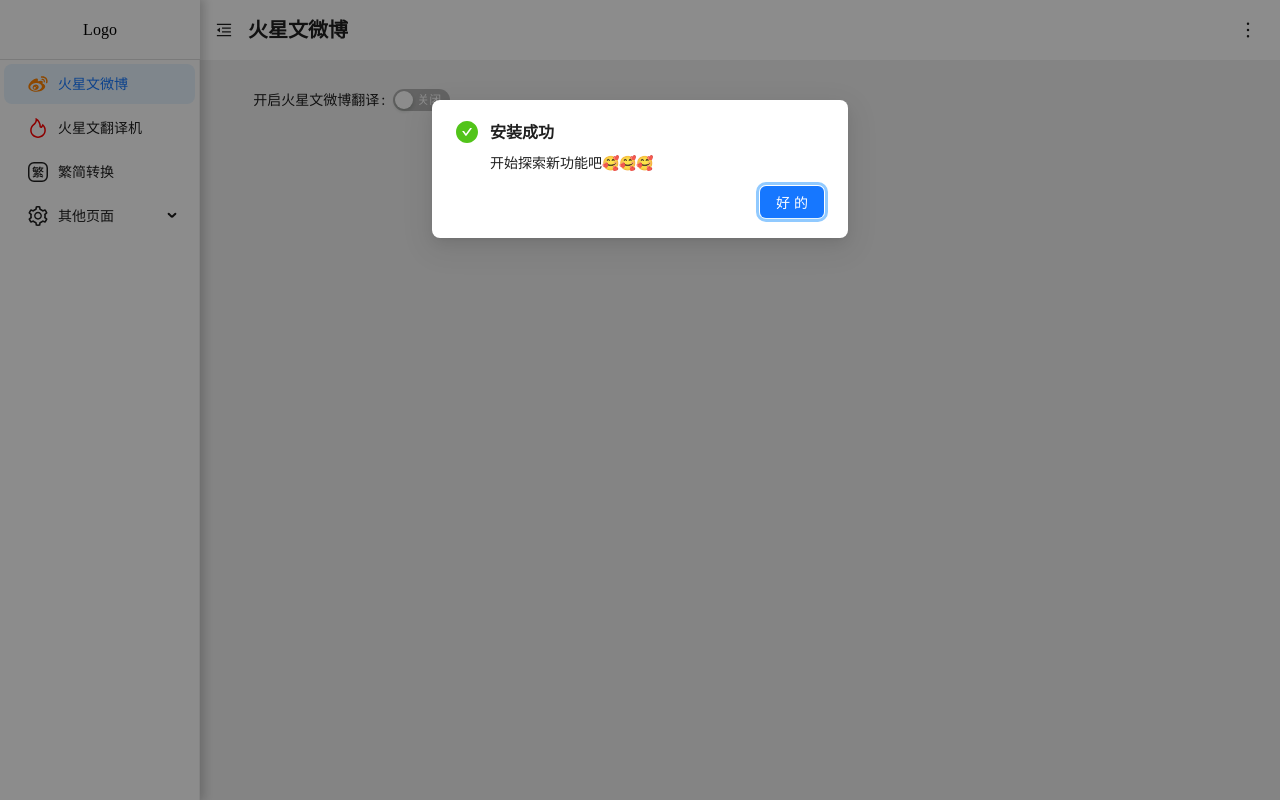
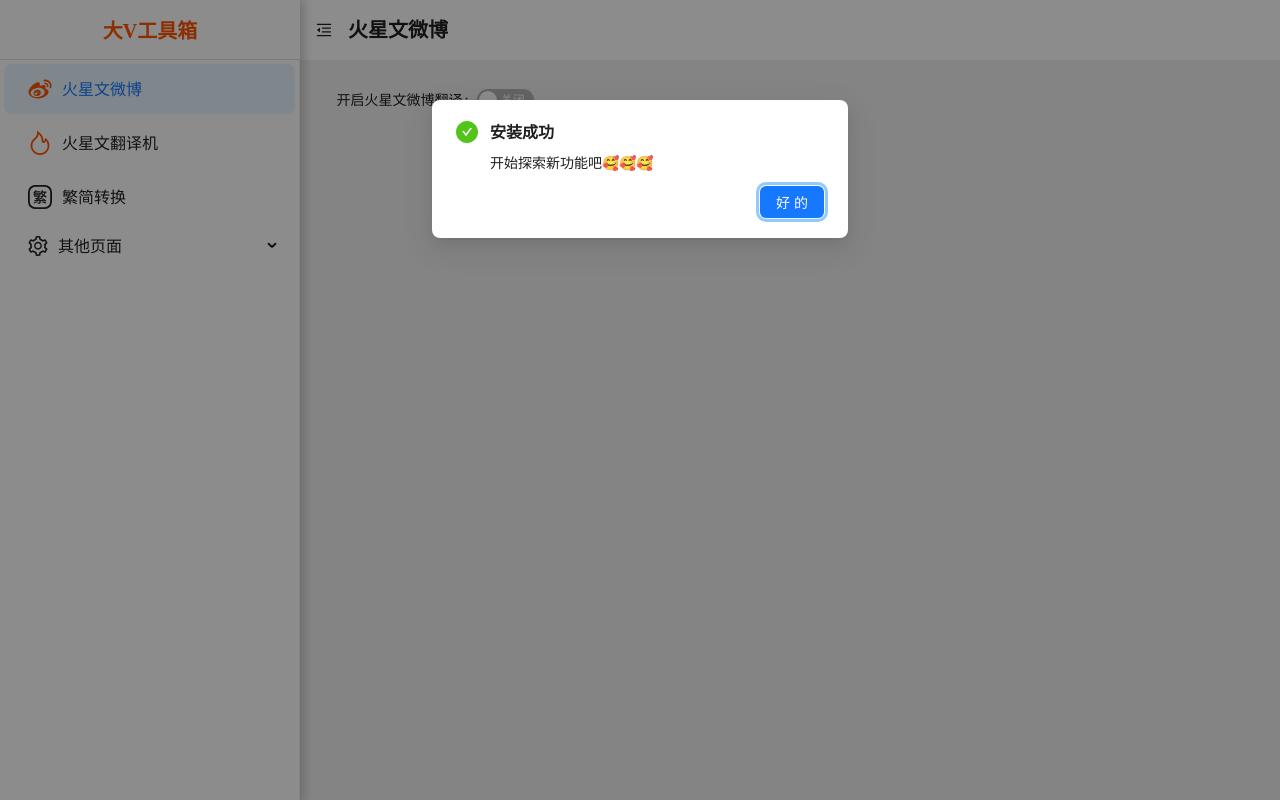
Before and after one commit to jsoncode/chrome-extension-v3-antd-react-template, a React (Create React App) app: page /#/Weibo in a window 1280 px wide. Built offline with nearby package versions, Linux system fonts and the light colour scheme.

Commit message:
feat: 优化样式

```diff
--- a/src/index.css
+++ b/src/index.css
@@ -1,5 +1,5 @@
 :root {
-    --menu-max-width: 200px;
+    --menu-max-width: 300px;
     --menu-shadow: 2px 0 10px 2px rgba(0, 0, 0, 0.2);
     --page-header-heading: 1px 0 1px 1px rgba(0, 0, 0, 0.2);
     --hljs-background: #001529;
--- a/src/pages/Fanti/index.tsx
+++ b/src/pages/Fanti/index.tsx
@@ -73,7 +73,7 @@
                     onChange={onChangeNew}
                     value={newTxt}
                     rows={30}
-                    placeholder={'这里将生成火星文字'}
+                    placeholder={'这里将生成繁体内容'}
                 />
             </div>
         </div>
--- a/src/pages/Huoxing/index.tsx
+++ b/src/pages/Huoxing/index.tsx
@@ -1,7 +1,7 @@
 import React, {FC, useState} from 'react';
 import Container from '@/components/Container'
 import {Button, Input, message} from 'antd';
-import {LoginOutlined} from '@ant-design/icons'
+import {ArrowRightOutlined} from '@ant-design/icons'
 import {translateHuoxing} from "@/utils";
 import styles from './index.module.less'
 
@@ -41,7 +41,7 @@
                 <Button
                     size={'large'}
                     type="primary"
-                    icon={<LoginOutlined/>}
+                    icon={<ArrowRightOutlined/>}
                     onClick={() => {
                         transformTxt()
                     }}
--- a/src/pages/index.module.less
+++ b/src/pages/index.module.less
@@ -13,7 +13,17 @@
     transition-duration: .3s;
 
     &.collapsed {
-      max-width: 80px;
+      max-width: 110px;
+
+      .menu {
+        width: 110px;
+
+        :global {
+          .ant-menu-item {
+            padding-inline: calc(50% - 16px);
+          }
+        }
+      }
     }
 
     .logo {
@@ -23,6 +33,9 @@
       align-items: center;
       justify-content: center;
       border-bottom: 1px solid #ddd;
+      font-weight: 800;
+      font-size: 20px;
+      color: #f50;
     }
 
     .menu {
@@ -30,6 +43,23 @@
       overflow-y: auto;
       overflow-x: hidden;
       user-select: none;
+
+      :global {
+        .ant-menu-item {
+          height: 50px;
+          line-height: 50px;
+
+        }
+
+        .ant-menu-item-icon {
+          font-size: 24px;
+          line-height: 50px;
+        }
+
+        .ant-menu-title-content {
+          font-size: 16px;
+        }
+      }
     }
 
   }
--- a/src/pages/index.tsx
+++ b/src/pages/index.tsx
@@ -157,26 +157,26 @@
         // }
     }, [])
 
-    const menu: any = (
-        <Menu
-            style={{minWidth: 100}}
-            items={[
-                {
-                    key: '1',
-                    label: 'menu1',
-                },
-                {
-                    key: '2',
-                    label: 'menu2',
-                },
-            ]}
-        />
-    );
+    // const menu: any = (
+    //     <Menu
+    //         style={{minWidth: 100}}
+    //         items={[
+    //             {
+    //                 key: '1',
+    //                 label: 'menu1',
+    //             },
+    //             {
+    //                 key: '2',
+    //                 label: 'menu2',
+    //             },
+    //         ]}
+    //     />
+    // );
 
     return <div className={styles.page}>
         <div className={`${styles.menuWrap} ${collapsed ? styles.collapsed : ''}`}>
             <div className={styles.logo}>
-                Logo
+                大V工具箱
             </div>
             <Menu
                 mode="inline"
@@ -197,11 +197,11 @@
                     setCollapsed(!collapsed)
                 }}
                 backIcon={collapsed ? <MenuUnfoldOutlined/> : <MenuFoldOutlined/>}
-                extra={[
+                /*extra={[
                     <Dropdown key="more" overlay={menu} placement="bottomRight">
                         <Button type="text" icon={<MoreOutlined style={{fontSize: 20}}/>}/>
                     </Dropdown>
-                ]}
+                ]}*/
             >
                 <Outlet/>
             </PageHeader>
--- a/src/router/List.tsx
+++ b/src/router/List.tsx
@@ -9,14 +9,14 @@
 const list = [
     {
         label: '火星文微博',
-        icon: <WeiboOutlined style={{color: '#ff8200', fontSize: 20}}/>,
+        icon: <WeiboOutlined style={{color: '#f50'}}/>,
         route: '/Weibo',
         element: <WeiBo/>
     },
     {
         label: '火星文翻译机',
         // 使用svg图标
-        icon: <FireOutlined style={{color: 'red', fontSize: 20}}/>,
+        icon: <FireOutlined style={{color: '#f50'}}/>,
         // 使用svg图片
         // icon: <Icon component={<FireOutlined/>}/>,
         route: '/Huoxing',
@@ -24,7 +24,7 @@
     },
     {
         label: '繁简转换',
-        icon: <Icon component={FanSvg} style={{fontSize: 20}}/>,
+        icon: <Icon component={FanSvg}/>,
         route: '/Fanti',
         element: <Fanti/>
     },
```
